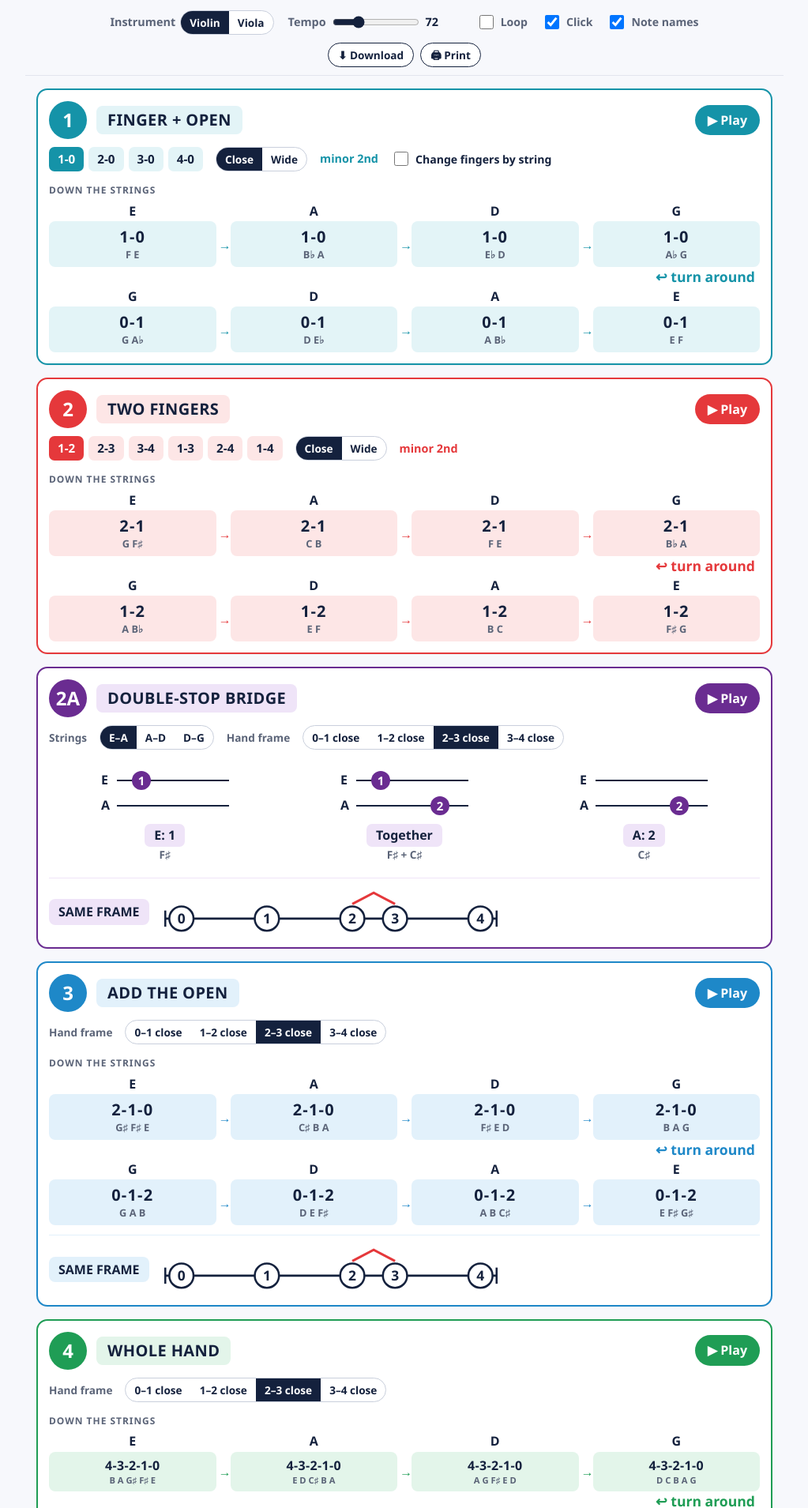
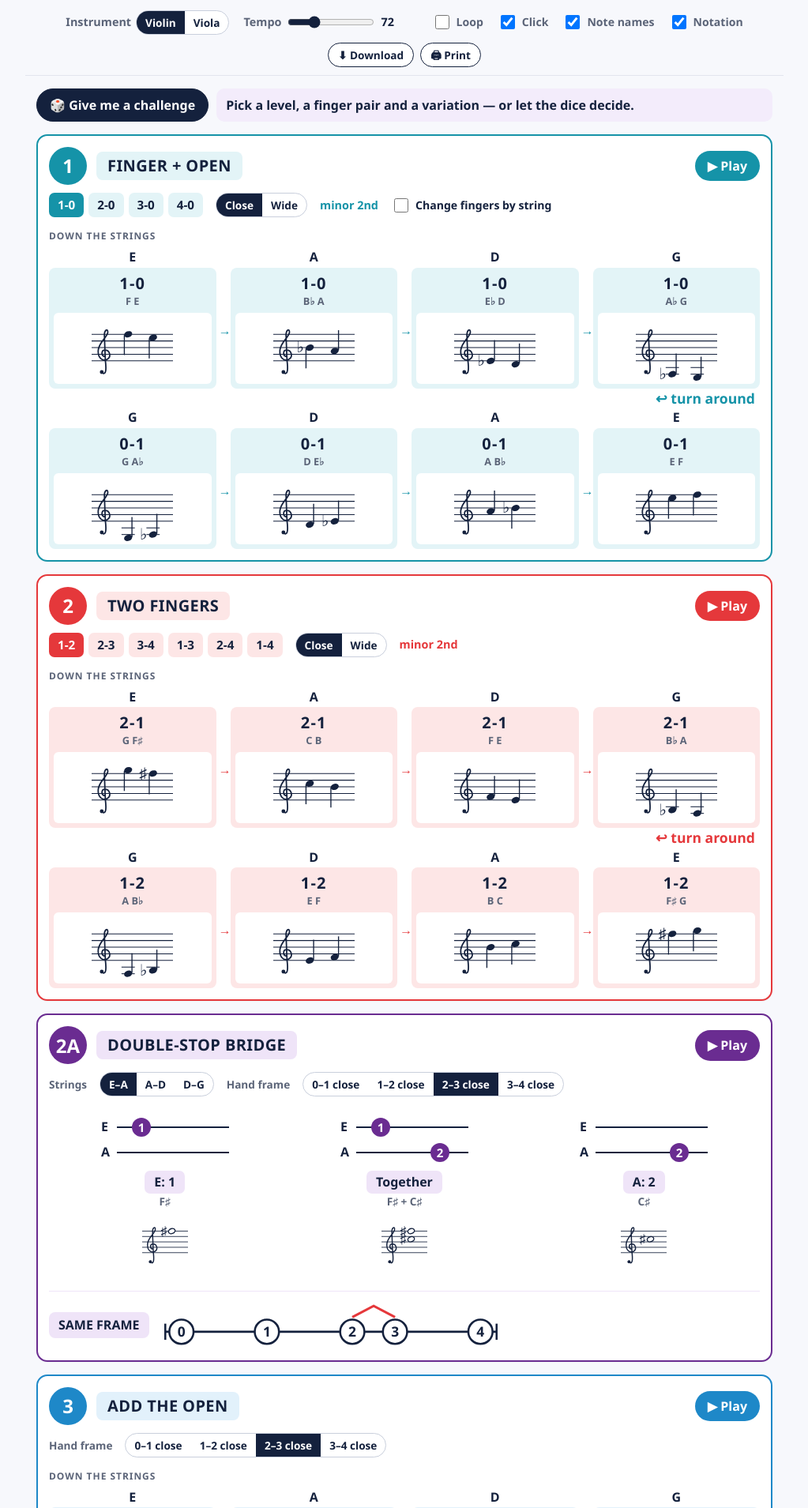
Before and after one commit to taceted/Finger-Traveller, a plain HTML site: page index.html in a window 1280 px wide. Shown: the part 133-2042 px from the top of the page at 79% size, without its empty margins (128-1151 px from the left). Drawn offline with Linux system fonts and the light colour scheme.

Commit message:
Add live notation in each tile and move challenge button to top
Co-Authored-By: Claude Opus 5.5 <noreply@anthropic.com>
Claude-Session: https://claude.ai/code/session_0154UPtYeDNKCVmvUNVDjKfH

```diff
--- a/index.html
+++ b/index.html
@@ -71,6 +71,17 @@
   .tile.active .box{background:var(--c);color:#fff;transform:scale(1.05)}
   .tile.active .names{color:#fff}
   .tile .fing span.on, .tile .names span.on{text-decoration:underline;text-decoration-thickness:3px;text-underline-offset:4px}
+  .stf{background:#fff;border-radius:6px;margin:5px 2px 0;padding:2px 0;line-height:0}
+  .stf svg{display:block;margin:0 auto;width:100%;height:auto}
+  .stf .ln{stroke:#14213d;stroke-width:1}
+  .stf .hd{fill:#14213d}
+  .stf .hd.open{fill:#fff;stroke:#14213d;stroke-width:1.6}
+  .stf .st{stroke:#14213d;stroke-width:1.3}
+  .stf .ac{font-size:19px;fill:#14213d;font-family:"Segoe UI Symbol","Apple Symbols","Noto Sans Symbols 2",sans-serif}
+  .stf .cl{fill:none;stroke:#14213d;stroke-width:1.7;stroke-linecap:round}
+  .stf g.on .hd{fill:var(--c)} .stf g.on .hd.open{fill:var(--c)} .stf g.on .ac{fill:var(--c)} .stf g.on .st{stroke:var(--c)}
+  .bstep .stf{max-width:170px;margin:6px auto 0}
+  .bstep.active .stf .hd{fill:var(--c)}
   .turn{grid-column:1/-1;text-align:right;color:var(--c);font-weight:900;font-size:1.1rem;line-height:1;margin:-2px 6px -2px 0}
   .whole .tile .fing{font-size:1rem;letter-spacing:.02em}
   .whole .tile .names{font-size:.7rem}
@@ -94,7 +105,9 @@
   .var small{display:block;font-weight:600;color:var(--muted);margin-top:4px;font-size:.8rem}
   .var svg{display:block;margin:6px auto 0;height:34px;width:auto}
   .var[aria-pressed="true"]{outline:3px solid var(--ink);outline-offset:-3px}
-  .challenge{margin-top:12px;display:flex;flex-wrap:wrap;gap:10px;align-items:center}
+  .challenge{margin:0 0 16px;display:flex;flex-wrap:wrap;gap:10px;align-items:center}
+  .btn.big{font-size:1rem;padding:9px 16px;background:var(--ink);color:#fff}
+  .btn.big:hover{background:#2b3a63}
   .challenge output{flex:1 1 260px;background:var(--violet-bg);border-radius:10px;padding:10px 12px;font-weight:700;min-height:2.6em}
 
   .tips{display:grid;grid-template-columns:1fr 1fr;gap:10px;margin-top:4px}
@@ -109,10 +122,10 @@
   @media (max-width:600px){
     .controls{position:static}
     .seg{flex-wrap:wrap;border-radius:12px}
-    .path{gap:6px 10px}
-    .tile:not(.first)::before{left:-10px}
     .tile .fing{font-size:1.05rem}
-    .whole .tile .fing{font-size:.78rem}
+    .whole .tile .fing{font-size:.95rem}
+    .path{grid-template-columns:repeat(2,minmax(0,1fr));gap:6px 10px}
+    .tile::before{display:none}
     .whole .tile .names{display:none}
     .vars{grid-template-columns:1fr 1fr}
     .tips{grid-template-columns:1fr}
@@ -151,10 +164,16 @@
     <div class="ctl toggle"><input type="checkbox" id="loop"><label for="loop">Loop</label></div>
     <div class="ctl toggle"><input type="checkbox" id="click" checked><label for="click">Click</label></div>
     <div class="ctl toggle"><input type="checkbox" id="names" checked><label for="names">Note names</label></div>
+    <div class="ctl toggle"><input type="checkbox" id="notation" checked><label for="notation">Notation</label></div>
     <div class="tools">
       <button class="btn" id="dl" title="Save this page to use offline">⬇ Download</button>
       <button class="btn" id="print" title="Print or save as an A4 PDF">🖨 Print</button>
     </div>
+  </div>
+
+  <div class="challenge no-print">
+    <button class="btn big" id="spin">🎲 Give me a challenge</button>
+    <output id="challenge" aria-live="polite">Pick a level, a finger pair and a variation — or let the dice decide.</output>
   </div>
 
   <main id="levels"></main>
@@ -163,10 +182,6 @@
     <div class="level-head"><span class="title" id="var-h" style="font-size:1.5rem">Variations</span>
       <span class="sub">Tap one to hear it applied when you press Play.</span></div>
     <div class="vars" id="vars"></div>
-    <div class="challenge">
-      <button class="btn" id="spin">🎲 Give me a challenge</button>
-      <output id="challenge" aria-live="polite">Pick a level, a finger pair and a variation — or let the dice decide.</output>
-    </div>
   </section>
 
   <section class="tips" aria-label="Focus points">
@@ -183,7 +198,7 @@
 <script>
 (() => {
 "use strict";
-const VERSION = "v1.1 · 26 Nov 2026";
+const VERSION = "v1.2 · 26 Nov 2026";
 // Snapshot of the page before any script changes it, so "Download" always saves a clean, working copy.
 const PRISTINE = "<!DOCTYPE html>\n" + document.documentElement.outerHTML;
 
@@ -273,6 +288,42 @@ function steps(L){
   return out;
 }
 
+/* ---------- Notation (drawn in SVG, so it works offline) ---------- */
+const ACC = {"♯":1,"♭":-1,"𝄪":2,"𝄫":-2};
+function diatonic(n){
+  const L = n.name[0], acc = ACC[n.name.slice(1)] || 0, nat = n.midi - acc;
+  return (Math.floor(nat/12)-1)*7 + LETTERS.indexOf(L);
+}
+const CLEFS = {
+  // bottom staff line as a diatonic number: treble = E4, alto = F3
+  treble:{bottom:4*7+2, svg:`<path class="cl" d="M9 47 C12 48 13 43 11.5 31 L10.4 2 C10 -5 14.5 -8 14.5 -2.5 C14.5 3 4 9 3 19 C2 29 9 33 14 30 C19 27 17 19 11 19 C6.5 19 6.5 25.5 10 26.5"/><circle cx="7.2" cy="45.5" r="2.3" fill="#14213d"/>`},
+  alto:  {bottom:3*7+3, svg:`<rect x="1" y="0" width="3.2" height="32" fill="#14213d"/><rect x="5.6" y="0" width="1.3" height="32" fill="#14213d"/><path class="cl" d="M7 16 C16 14 17 -1 9.5 1.5"/><path class="cl" d="M7 16 C16 18 17 33 9.5 30.5"/>`},
+};
+function staff(notes, opts={}){
+  const clef = CLEFS[state.inst==="viola"?"alto":"treble"], T = 24, sp = 8, B = T + 4*sp;
+  const y = d => B - (d - clef.bottom)*sp/2;
+  const n = opts.chord ? 1 : notes.length, step = 30, x0 = 36, W = x0 + n*step + 2, H = B + 26;
+  let out = `<svg viewBox="0 0 ${W} ${H}" style="max-width:${Math.round(W*(opts.scale||1.05))}px" role="img" aria-label="${notes.map(q=>q.name).join(", ")}">`;
+  for(let i=0;i<5;i++) out += `<line class="ln" x1="0" x2="${W}" y1="${T+i*sp}" y2="${T+i*sp}"/>`;
+  out += `<g transform="translate(5 ${T})">${clef.svg}</g>`;
+  notes.forEach((q,j)=>{
+    const d = diatonic(q), yy = y(d), x = x0 + 8 + (opts.chord?0:j*step);
+    let g = `<g data-n="${j}">`;
+    for(let l=clef.bottom-2; l>=d; l-=2) g += `<line class="ln" x1="${x-8}" x2="${x+8}" y1="${y(l)}" y2="${y(l)}"/>`;
+    for(let l=clef.bottom+10; l<=d; l+=2) g += `<line class="ln" x1="${x-8}" x2="${x+8}" y1="${y(l)}" y2="${y(l)}"/>`;
+    const acc = q.name.slice(1);
+    if(acc) g += `<text class="ac" x="${x-7}" y="${yy+6}" text-anchor="end">${acc}</text>`;
+    g += `<ellipse class="hd${opts.whole?" open":""}" cx="${x}" cy="${yy}" rx="5" ry="3.7" transform="rotate(-20 ${x} ${yy})"/>`;
+    if(!opts.whole){
+      const up = d < clef.bottom + 4;
+      g += up ? `<line class="st" x1="${x+4.6}" x2="${x+4.6}" y1="${yy-1}" y2="${yy-25}"/>`
+              : `<line class="st" x1="${x-4.6}" x2="${x-4.6}" y1="${yy+1}" y2="${yy+25}"/>`;
+    }
+    out += g + `</g>`;
+  });
+  return out + `</svg>`;
+}
+
 /* ---------- Rendering ---------- */
 const $ = (s, r=document) => r.querySelector(s);
 const h = (tag, attrs={}, html="") => { const e=document.createElement(tag); for(const k in attrs) e.setAttribute(k,attrs[k]); e.innerHTML=html; return e; };
@@ -314,7 +365,7 @@ function render(){
     }
     sec.append(opts);
 
-    const S = steps(L), showNames = $("#names").checked;
+    const S = steps(L), showNames = $("#names").checked, showStaff = $("#notation").checked;
     if(L.kind==="bridge"){
       const g = h("div",{class:"bridge"});
       S.forEach((s,i)=>{
@@ -329,7 +380,8 @@ function render(){
           ${bot?`<circle cx="130" cy="51" r="12" fill="var(--purple)"/><text x="130" y="56.5" text-anchor="middle" font-weight="800" font-size="15" fill="#fff">2</text>`:""}
         </svg>`;
         const nm = showNames ? `<div class="sub">${s.notes.map(n=>n.name).join(" + ")}</div>` : "";
-        g.append(h("div",{class:"bstep","data-step":i},`${svg}<div class="cap">${s.cap}</div>${nm}`));
+        const sf = showStaff ? `<div class="stf">${staff(s.notes,{chord:true,whole:true,scale:0.85})}</div>` : "";
+        g.append(h("div",{class:"bstep","data-step":i},`${svg}<div class="cap">${s.cap}</div>${nm}${sf}`));
       });
       sec.append(g);
     } else {
@@ -341,7 +393,7 @@ function render(){
         const fing = s.notes.map((n,j)=>`<span data-n="${j}">${n.f}</span>`).join("-");
         const nm = s.notes.map((n,j)=>`<span data-n="${j}">${n.name}</span>`).join(" ");
         g.append(h("div",{class:"tile"+(i%4===0?" first":""),"data-step":i},
-          `<div class="str">${str}</div><div class="box"><div class="fing">${fing}</div>${showNames?`<div class="names">${nm}</div>`:""}</div>`));
+          `<div class="str">${str}</div><div class="box"><div class="fing">${fing}</div>${showNames?`<div class="names">${nm}</div>`:""}${showStaff?`<div class="stf">${staff(s.notes)}</div>`:""}</div>`));
       });
       sec.append(g);
     }
@@ -465,7 +517,7 @@ document.addEventListener("click", e=>{
 });
 document.addEventListener("change", e=>{
   if(e.target.matches('[data-set="1|byString|x"]')){ state.lv["1"].byString = e.target.checked; stop(); render(); renderVars(); }
-  if(e.target.id==="names") render();
+  if(e.target.id==="names" || e.target.id==="notation") render();
 });
 $("#inst").addEventListener("click", e=>{
   const b = e.target.closest("button"); if(!b) return;
```
